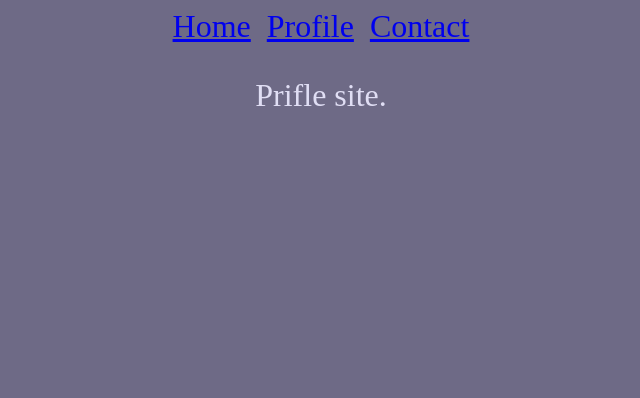
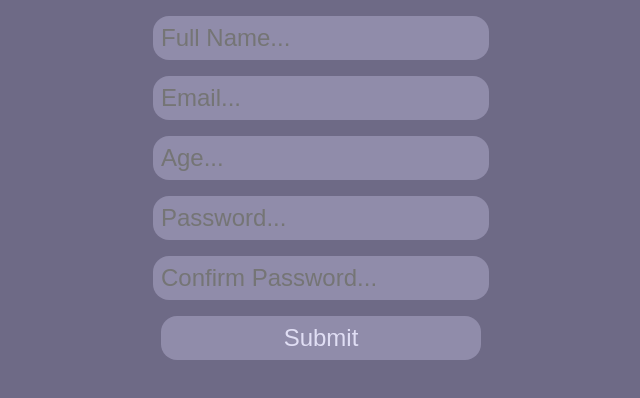
Before and after one commit to justthedreamer/react-learn, a React (Create React App) app: page /profile in a window 1280 px wide. Shown: the top 398 px of the page, without its empty margins (319-959 px from the left). Built offline with nearby package versions, Linux system fonts and the light colour scheme.

Commit message:
React Forms - init

```diff
--- a/src/App.css
+++ b/src/App.css
@@ -10,6 +10,7 @@ body{
 input{
   display: block;
   margin-inline: auto;
+  margin-block: 1rem;
   width: 20rem;
   padding: .5rem;
   color: #e0def4;
--- a/src/App.js
+++ b/src/App.js
@@ -1,39 +1,14 @@
 import { useEffect, useState, createContext } from 'react';
 import {BrowserRouter as Router, Routes, Route, Link} from 'react-router-dom'
-import { Home } from './pages/Home';
-import { Profile } from './pages/Profile';
-import { Contact } from './pages/Contact';
-import { Navbar } from './Navbar';
-import { QueryClient, QueryClientProvider } from '@tanstack/react-query';
-import Axios  from 'axios';
+import { Form } from './Form'
 import './App.css';
 
 export const AppContext = createContext();
 
 function App() {
-  const [username,setUsername] = useState("Pedro");
-
-  const client = new QueryClient({defaultOptions:{
-    queries:{
-      refetchOnWindowFocus : false,
-    }
-  }});
-
   return (
     <div className='App'>
-      <AppContext.Provider value= {{username,setUsername}}>
-        <QueryClientProvider client={client}>
-        <Router>
-          <Navbar></Navbar>
-          <Routes>
-            <Route path='/' element={<Home />} />
-            <Route path='/profile' element={<Profile />} />
-            <Route path='/contact' element={<Contact />} />
-            <Route path='*'>Place not found</Route>
-          </Routes>
-        </Router>
-        </QueryClientProvider>
-      </AppContext.Provider>
+      <Form/>
     </div>
   )
 }
--- /dev/null
+++ b/src/Form.js
@@ -0,0 +1,14 @@
+import React from "react";
+
+export const Form = () => {
+    return (
+        <form action="">
+            <input type="text" placeholder="Full Name..." />
+            <input type="text" placeholder="Email..." />
+            <input type="text" placeholder="Age..." />
+            <input type="password" placeholder="Password..." />
+            <input type="password" placeholder="Confirm Password..." />
+            <input type="submit" />
+        </form>
+    );
+}
```
